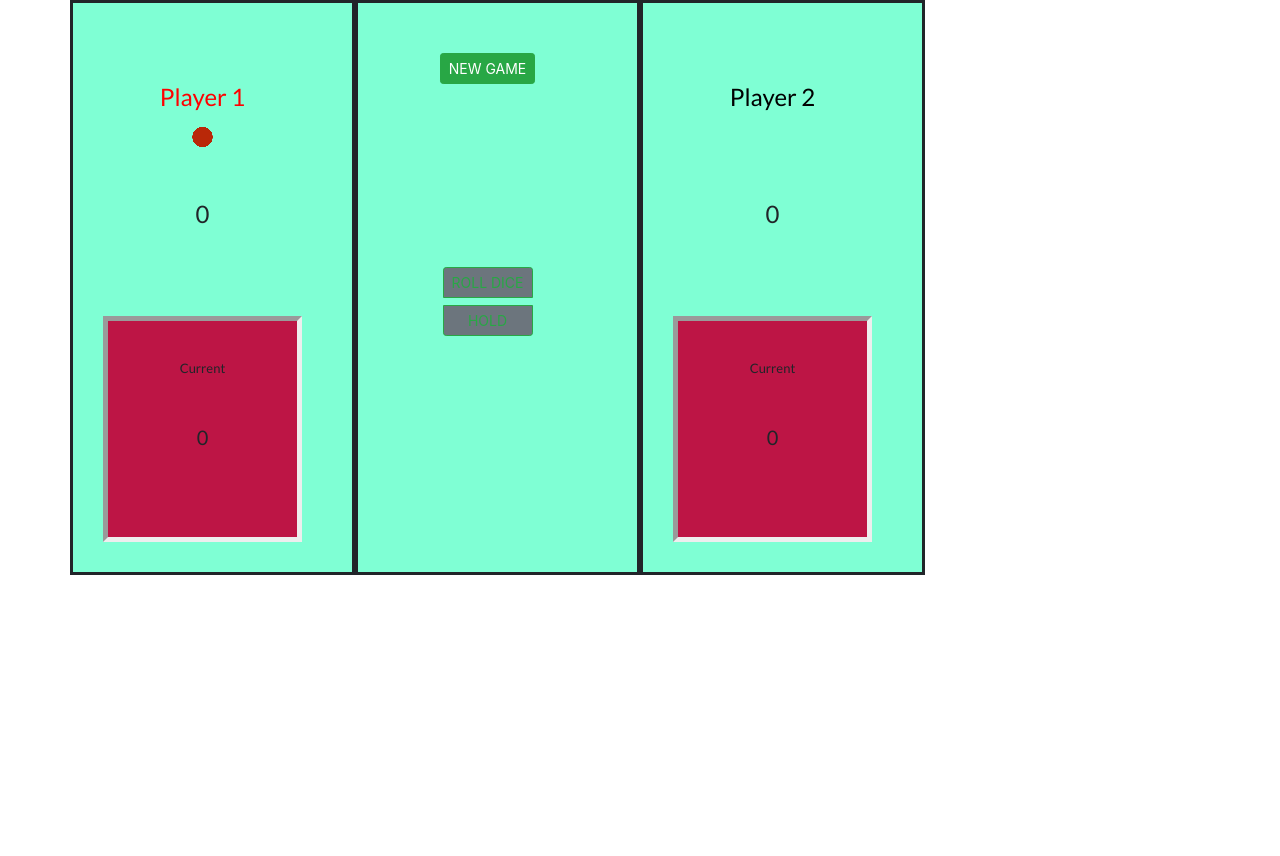
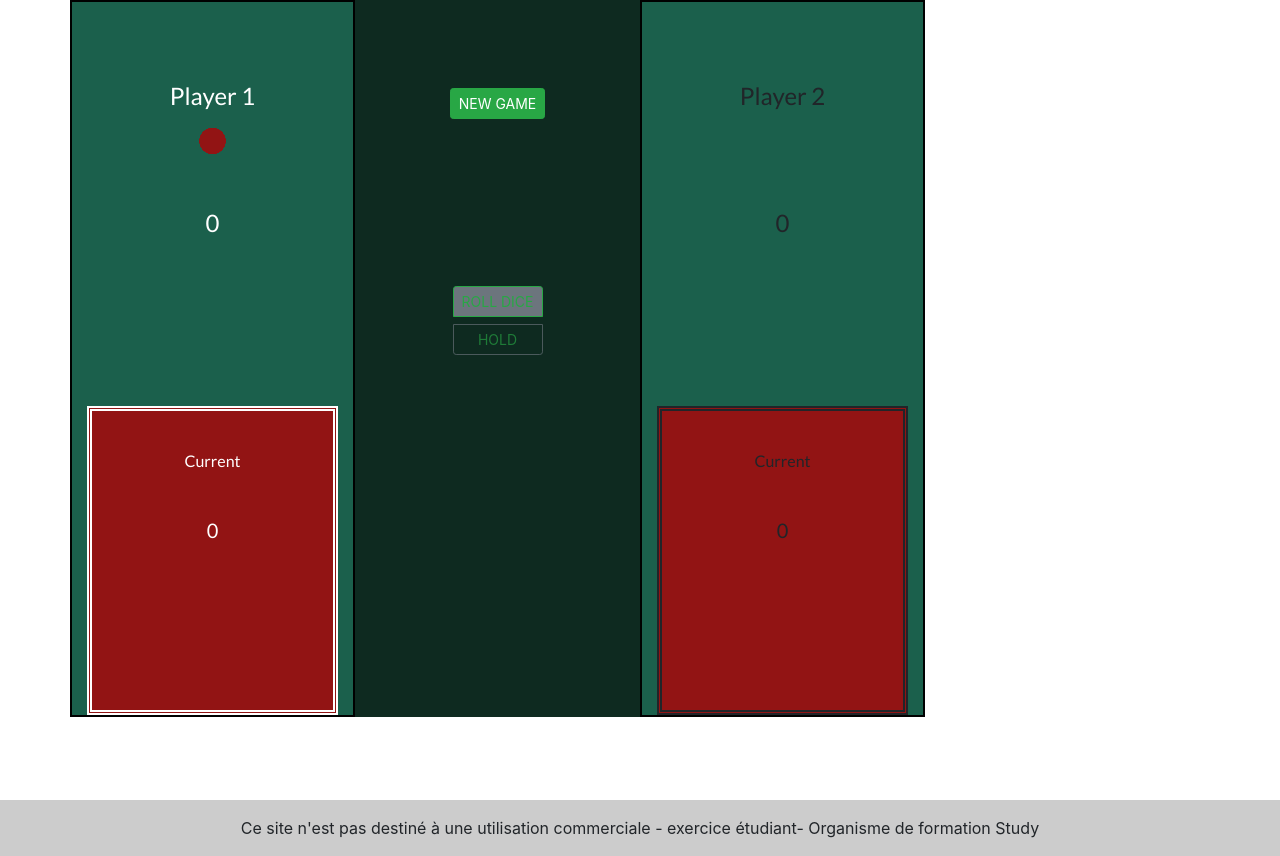
Before and after one commit to fx-145/Evaluation-2, a PHP site: page /Dicegame.html in a window 1280 px wide. Before the commit the page ends 575 px from the top, so only its background shows below. Run offline with PHP 8.4, Linux system fonts and the light colour scheme.

Commit message:
revue de l ensemble

```diff
--- a/Dicegame.html
+++ b/Dicegame.html
@@ -18,44 +18,55 @@
 
 <body>
   <!-- ajout de 3 colonnes bootstrap -->
-  <div class="container">
+  <div class="container columnHeight">
     <div class="row">
-      <!-- ajout colonne 1: player 1"col-sm
-      " col-auto col-md bg-success bg-light border border-success marginTop -->
-      <div class="col-sm-3 column2 columnBackground marginTop">
-        <h2 id="player1" class="">Player 1</h2>
+      <!-- ajout colonne 1: player 1 -->
+      <div class="col-sm-3 columnBackground marginTop" id="borderColumn1">
+        <h2 id="player1">Player 1</h2>
         <canvas id="canvasP1" width="2000" height="400" class="container-fluid"></canvas>
-        <h2 class="marginBottom" id="scoreP1"></h2>
-        <div class="borderCurrent">
-          <h5 class="align-middle marginTop2">Current</h5>
+        <h2 class="marginBottom" id="scoreP1">
+        </h2>
+        <div class="borderCurrent" id="border1">
+          <h5 class="marginTop2">Current</h5>
           <h5 class="marginBottom" id="currentScoreP1"></h5>
         </div>
       </div>
       <!-- ajout colonne 2 avec les 3 boutons et le dé dessiné sur un canvas btn btn-outline-warning btn-lg btn-block-->
-      <div class="col-sm-3 column2 columnBackground">
+      <div class="col-sm-3 column2Background marginTop">
+        <div id="winnerOfTheGame">
+          <h1></h1>
+        </div>
         <button id="btn3" class="btn btn-success btn-sm mb-2">NEW GAME</button>
-        <canvas id="diceCanvas" width="1000" height="1000" class="container-fluid"></canvas>
-        <container class="btn-group-vertical" role="group">
+        <canvas id="diceCanvas" width="1000" height="500" class="container-fluid"></canvas>
+        <container class="btn-group-vertical marginBottom" role="group">
           <button id="btn1" class="btn btn-outline-success btn-sm mb-2 btn btn-secondary">ROLL DICE</button>
           <button id="btn2" class="btn btn-outline-success btn-sm mb-2 btn btn-secondary">HOLD</button>
         </container>
       </div>
-      <!-- ajout colonne 3: player 2 - btn btn-outline-primary btn-lg mb-2-->
-      <div class="col-sm-3 column2 columnBackground marginTop">
-        <h2 id="player2" class="">Player 2</h2>
+      <!-- ajout colonne 3: player 2 -->
+      <div class="col-sm-3 columnBackground marginTop" id="borderColumn2">
+        <h2 id="player2">Player 2</h2>
         <canvas id="canvasP2" width="2000" height="400" class="container-fluid"></canvas>
         <h2 class="marginBottom" id="scoreP2"></h2>
-        <div class="borderCurrent">
+        <div class="borderCurrent" id="border2">
           <h5 class="marginTop2">Current</h5>
           <h5 class="marginBottom" id="currentScoreP2"></h5>
         </div>
       </div>
     </div>
   </div>
+  <!-- affichage des mentions légales en bas de page -->
+  <div>
+    <footer class="site-footer">
+      <div class="text-center p-3" style="background-color: rgba(0, 0, 0, 0.2);">
+        Ce site n'est pas destiné à une utilisation commerciale - exercice étudiant- Organisme de formation Study
+      </div>
+    </footer>
+  </div>
 
-
-  <!--lien CDN vers la librairie JQUERY, utilisable pour alimenter les scores current et global !-->
+  <!--lien CDN vers la librairie JQUERY, utilisable pour les instructions qui alimentent les scores current et global -->
   <script src="https://ajax.googleapis.com/ajax/libs/jquery/1.12.4/jquery.min.js"></script>
   <script src="script.js" type="text/javascript"></script>
 </body>
+
 </html>
--- a/style.css
+++ b/style.css
@@ -3,32 +3,26 @@ html {
     height: 100%;
     width: 100%;
     font-size: 1rem;
+    text-align: center;
 }
 
 
-@media screen and (max-width: 1800px) {
+@media screen and (max-width: 2500px) {
+    .columnHeight {
+        height: 100vh;
+    }
+
     .bordure {
         border: ridge;
-
     }
 
     .column2 {
         padding: 50px 50px 30px 30px;
-        text-align: center;
     }
 
     h2 {
-        text-align: center;
+        font-size: x-large;
         font-family: 'Lato', sans-serif;
-        font-size: x-large;
-    }
-
-    canvas {
-        font-family: 'Lato', sans-serif;
-
-    }
-
-
     }
 
     .marginTop {
@@ -37,41 +31,37 @@ html {
     }
 
     .marginTop2 {
-    text-align: center;
         padding-top: 5vh;
-    font-size: small;
-
+        font-size: medium;
     }
 
     .marginBottom {
         padding-top: 5vh;
-    text-align: center;
-    padding-bottom: 10vh;
-
+        padding-bottom: 20vh;
     }
 
     .borderCurrent {
         padding-top: 2vh 10vw;
         font-family: 'Lato', sans-serif;
         border: 5px;
-    border-style: inset;
-    background-color: #bd1545;
+        border-style: double;
+        background-color: #921414;
     }
 
     .columnBackground {
-    background-color: aquamarine;
-    border: solid
+        background-color: rgb(27, 96, 76);
+        border: 2px solid black;
     }
 
-.modifColorPlayerSet{
-    color:red;
+    .column2Background {
+        background-color: rgb(14, 42, 32);
     }
 
-.modifColorPlayerUnSet{
-    color:black;
+    #winnerOfTheGame {
+        color: #921414;
+        background-color: chartreuse;
     }
-
-
+}
 
 @media screen and (max-width: 576px) {
     .bordure {
```
Also changed, not shown: other parts of style.css (+32 -62 lines), script.js (+45 -34 lines). Lines whose indentation alone changed are shown as unchanged.
